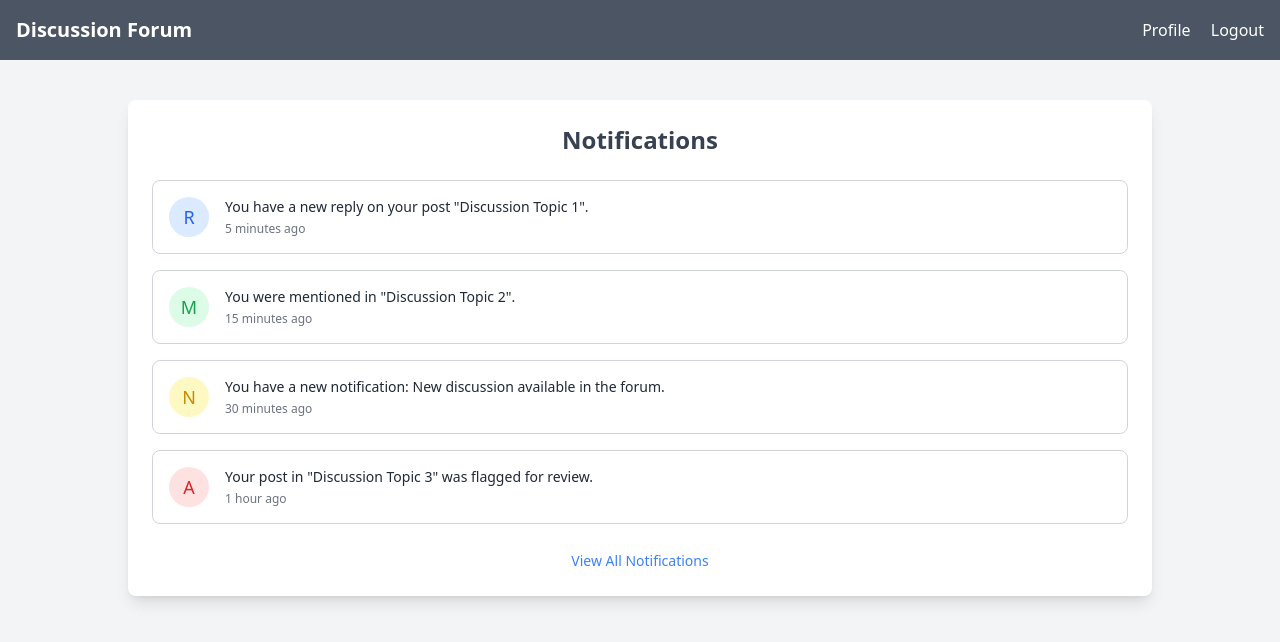
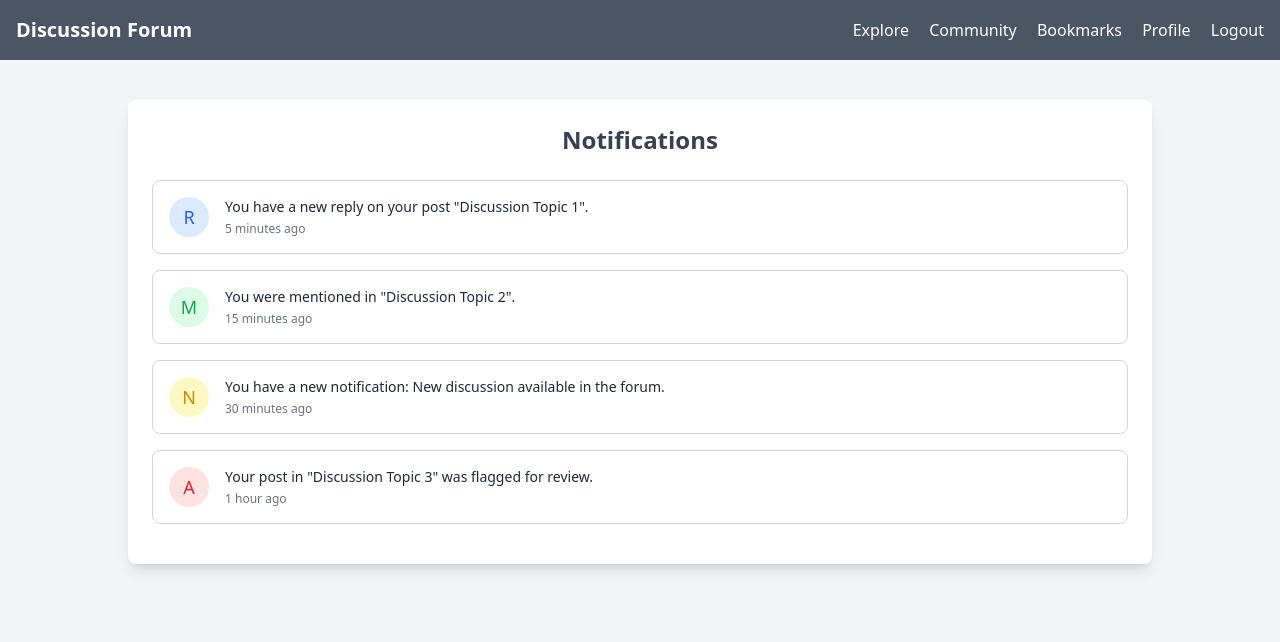
Before and after one commit to Rizwan-Khan-10/Discussion-Forum-Website, a website: page Frontend/html/notification.html in a window 1280 px wide. Drawn offline with nearby package versions, Linux system fonts and the light colour scheme.

Commit message:
Update notification.html

```diff
--- a/Frontend/html/notification.html
+++ b/Frontend/html/notification.html
@@ -8,13 +8,20 @@
 </head>
 <body class="bg-gray-100 font-sans">
 
-    <!-- Navbar -->
-    <nav class="bg-gray-600 p-4 text-white">
+       <!-- Navbar -->
+       <nav class="bg-gray-600 p-4 text-white">
         <div class="max-w-screen-xl mx-auto flex justify-between items-center">
             <a href="index.html" class="text-xl font-semibold">Discussion Forum</a>
             <div>
+                <!-- Explore Button -->
+                <a href="explore.html" class="text-white hover:text-gray-200 mr-4">Explore</a>
+                <!-- Community Button -->
+                <a href="community.html" class="text-white hover:text-gray-200 mr-4">Community</a>
+                <!-- Bookmarks Button -->
+                <a href="bookmark.html" class="text-white hover:text-gray-200 mr-4">Bookmarks</a>
+                <!-- Profile Button -->
                 <a href="profile.html" class="text-white hover:text-gray-200 mr-4">Profile</a>
-                <!-- Logout link - redirects to the Login page -->
+                <!-- Logout Button -->
                 <a href="login.html" class="text-white hover:text-gray-200">Logout</a>
             </div>
         </div>
@@ -67,11 +74,6 @@
                 <p class="text-xs text-gray-500 mt-1">1 hour ago</p>
             </div>
         </div>
-
-        <!-- View All Notifications Link -->
-        <div class="text-center mt-6">
-            <a href="all-notifications.html" class="text-blue-500 hover:text-blue-700 text-sm">View All Notifications</a>
-        </div>
     </div>
 
 </body>
```
